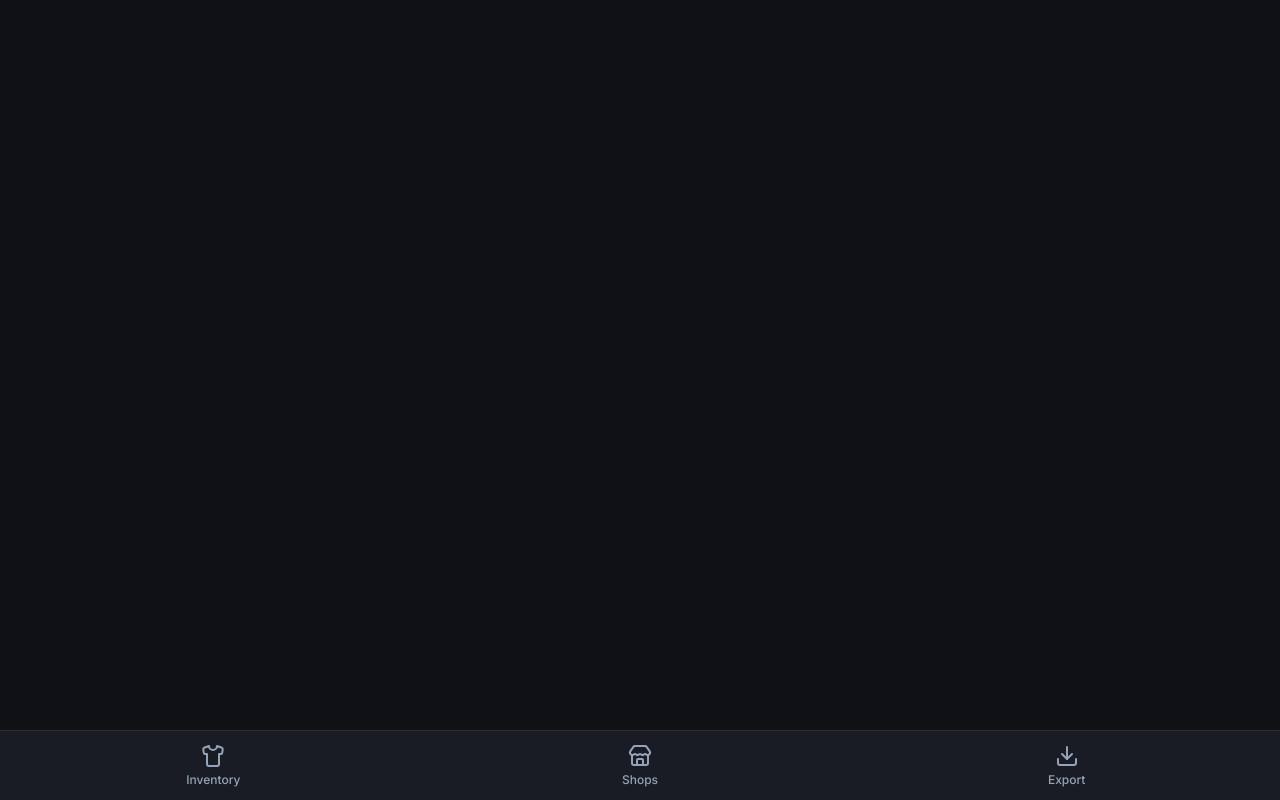
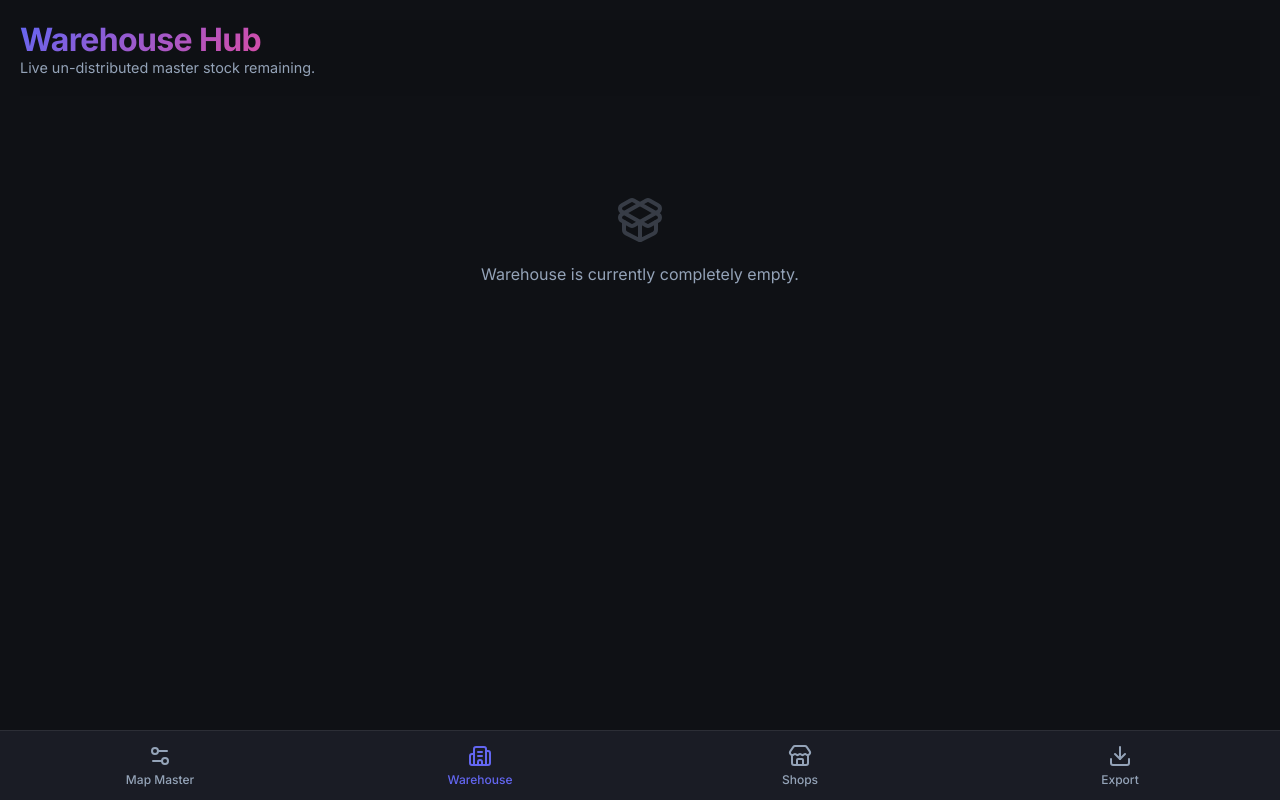
Before and after one commit to Owlah2025/inventory-app, a React (Vite) app: page /#/warehouse in a window 1280 px wide. Built offline with nearby package versions, Linux system fonts and the light colour scheme.

Commit message:
Added dedicated zero-click Warehouse monitoring page and functional PDF autotable binding fixes

```diff
--- a/src/App.jsx
+++ b/src/App.jsx
@@ -1,9 +1,10 @@
 import React from 'react';
 import { HashRouter as Router, Routes, Route, NavLink } from 'react-router-dom';
-import { Shirt, Store, Download } from 'lucide-react';
+import { Settings2, Building2, Store, Download } from 'lucide-react';
 import ModelsPage from './pages/ModelsPage';
 import ShopsPage from './pages/ShopsPage';
 import SettingsPage from './pages/SettingsPage';
+import WarehousePage from './pages/WarehousePage';
 
 function App() {
   return (
@@ -11,14 +12,19 @@ function App() {
       <div className="app-container">
         <Routes>
           <Route path="/" element={<ModelsPage />} />
+          <Route path="/warehouse" element={<WarehousePage />} />
           <Route path="/shops" element={<ShopsPage />} />
           <Route path="/export" element={<SettingsPage />} />
         </Routes>
 
         <nav className="bottom-nav">
           <NavLink to="/" className={({ isActive }) => `nav-item ${isActive ? 'active' : ''}`}>
-            <Shirt size={24} />
-            <span>Inventory</span>
+            <Settings2 size={24} />
+            <span>Map Master</span>
+          </NavLink>
+          <NavLink to="/warehouse" className={({ isActive }) => `nav-item ${isActive ? 'active' : ''}`}>
+            <Building2 size={24} />
+            <span>Warehouse</span>
           </NavLink>
           <NavLink to="/shops" className={({ isActive }) => `nav-item ${isActive ? 'active' : ''}`}>
             <Store size={24} />
--- /dev/null
+++ b/src/pages/WarehousePage.jsx
@@ -0,0 +1,121 @@
+import React, { useState, useEffect } from 'react';
+import { getModels, getMasterStock, getShopStock } from '../utils/storage_v3';
+import { Box, AlertCircle, PackageOpen } from 'lucide-react';
+
+export default function WarehousePage() {
+  const [models, setModels] = useState([]);
+  const [masterStock, setMasterStock] = useState({});
+  const [shopStock, setShopStock] = useState({});
+
+  useEffect(() => {
+    setModels(getModels());
+    setMasterStock(getMasterStock());
+    setShopStock(getShopStock());
+  }, []);
+
+  return (
+    <div className="page" style={{ paddingBottom: 100 }}>
+       <header className="header" style={{ padding: '0 0 20px 0', borderBottom: 'none' }}>
+        <div>
+          <h1 className="title-gradient">Warehouse Hub</h1>
+          <p style={{ color: 'var(--text-muted)', fontSize: '0.9rem' }}>Live un-distributed master stock remaining.</p>
+        </div>
+      </header>
+
+      {models.length === 0 ? (
+        <div style={{ textAlign: 'center', marginTop: 100, color: 'var(--text-muted)' }}>
+          <PackageOpen size={48} color="var(--text-muted)" style={{ opacity: 0.3, marginBottom: 16 }} />
+          <p>Warehouse is currently completely empty.</p>
+        </div>
+      ) : (
+        <div style={{ display: 'flex', flexDirection: 'column', gap: 24 }}>
+          {models.map(model => {
+            const mStock = masterStock[model.id] || {};
+            const sStockMap = shopStock[model.id] || {};
+
+            // Calculate total remaining in warehouse globally for this model to see if we render it
+            let hasAnyWarehouseStockRemaining = false;
+            let totalRemaining = 0;
+
+            model.colors.forEach(c => {
+               c.sizes.forEach(s => {
+                  const initialQty = mStock[c.name]?.[s] || 0;
+                  if (initialQty > 0) hasAnyWarehouseStockRemaining = true;
+
+                  let distributed = 0;
+                  Object.values(sStockMap).forEach(shop => {
+                     distributed += (shop[c.name]?.[s] || 0);
+                  });
+                  totalRemaining += (initialQty - distributed);
+               });
+            });
+
+            if (!hasAnyWarehouseStockRemaining) return null;
+
+            return (
+              <div key={model.id} className="card" style={{ padding: 0, overflow: 'hidden', marginBottom: 0 }}>
+                <div style={{ padding: '16px 20px', background: 'rgba(255,255,255,0.03)', borderBottom: '1px solid rgba(255,255,255,0.05)', display: 'flex', justifyContent: 'space-between', alignItems: 'center' }}>
+                   <div style={{ fontWeight: 700, display: 'flex', alignItems: 'center', gap: 8 }}>
+                     <span className="badge" style={{ background: 'rgba(255,255,255,0.1)' }}>#{model.sku}</span> {model.name}
+                   </div>
+                   <div style={{ fontSize: '0.9rem', color: 'var(--text-muted)' }}>{totalRemaining} total pcs</div>
+                </div>
+
+                <div style={{ padding: 20 }}>
+                  {model.colors.map(colorObj => {
+                     // Check if this specific color had any initial master stock at all
+                     let colorHasAnyMaster = false;
+                     colorObj.sizes.forEach(s => {
+                        if ((mStock[colorObj.name]?.[s] || 0) > 0) colorHasAnyMaster = true;
+                     });
+
+                     if (!colorHasAnyMaster) return null;
+
+                     return (
+                        <div key={colorObj.name} style={{ marginBottom: 20 }}>
+                           <div style={{ fontSize: '0.9rem', color: 'var(--text-muted)', marginBottom: 12, fontWeight: 600 }}>{colorObj.name} Variations</div>
+                           <div style={{ display: 'grid', gap: 8 }}>
+                              {colorObj.sizes.map(size => {
+                                 const masterQty = mStock[colorObj.name]?.[size] || 0;
+                                 if (masterQty === 0) return null; // Unused size
+
+                                 let distributedForSize = 0;
+                                 Object.values(sStockMap).forEach(shopMap => {
+                                    distributedForSize += (shopMap[colorObj.name]?.[size] || 0);
+                                 });
+
+                                 const warehouseQty = masterQty - distributedForSize;
+                                 const isLowStock = warehouseQty <= 2;
+
+                                 return (
+                                    <div key={size} style={{ display: 'flex', justifyContent: 'space-between', alignItems: 'center', background: isLowStock ? 'rgba(239, 68, 68, 0.1)' : 'rgba(255,255,255,0.03)', padding: '12px 16px', borderRadius: 12, border: isLowStock ? '1px solid rgba(239, 68, 68, 0.3)' : '1px solid transparent' }}>
+                                       <div style={{ display: 'flex', alignItems: 'center', gap: 12 }}>
+                                          <span style={{ fontWeight: 800, fontSize: '1.1rem', color: '#fff', width: 32 }}>{size}</span>
+                                          {isLowStock && (
+                                             <span style={{ display: 'flex', alignItems: 'center', gap: 4, color: 'var(--danger)', fontSize: '0.8rem', fontWeight: 600, background: 'rgba(239, 68, 68, 0.2)', padding: '2px 8px', borderRadius: 8 }}>
+                                               <AlertCircle size={12}/> Critical: Supplier Reorder Needed
+                                             </span>
+                                          )}
+                                       </div>
+                                       <div style={{ display: 'flex', flexDirection: 'column', alignItems: 'flex-end' }}>
+                                          <span style={{ fontWeight: 800, fontSize: '1.2rem', color: isLowStock ? 'var(--danger)' : 'var(--primary)' }}>
+                                             {warehouseQty} <span style={{ fontSize: '0.75rem', fontWeight: 500, color: 'var(--text-muted)' }}>left</span>
+                                          </span>
+                                          <span style={{ fontSize: '0.75rem', color: 'var(--text-muted)' }}>(from init: {masterQty})</span>
+                                       </div>
+                                    </div>
+                                 )
+                              })}
+                           </div>
+                        </div>
+                     )
+                  })}
+                </div>
+              </div>
+            )
+          })}
+        </div>
+      )}
+    </div>
+  )
+}
--- a/src/utils/export.js
+++ b/src/utils/export.js
@@ -1,5 +1,5 @@
 import jsPDF from 'jspdf';
-import 'jspdf-autotable';
+import autoTable from 'jspdf-autotable';
 import { getCategories, getModels, getShops, getMasterStock, getShopStock } from './storage_v3';
 
 export const generateInventoryPDFBlob = () => {
@@ -58,7 +58,7 @@ export const generateInventoryPDFBlob = () => {
     });
   });
 
-  doc.autoTable({
+  autoTable(doc, {
     head: [tableColumn],
     body: tableRows,
     startY: 35,
```
